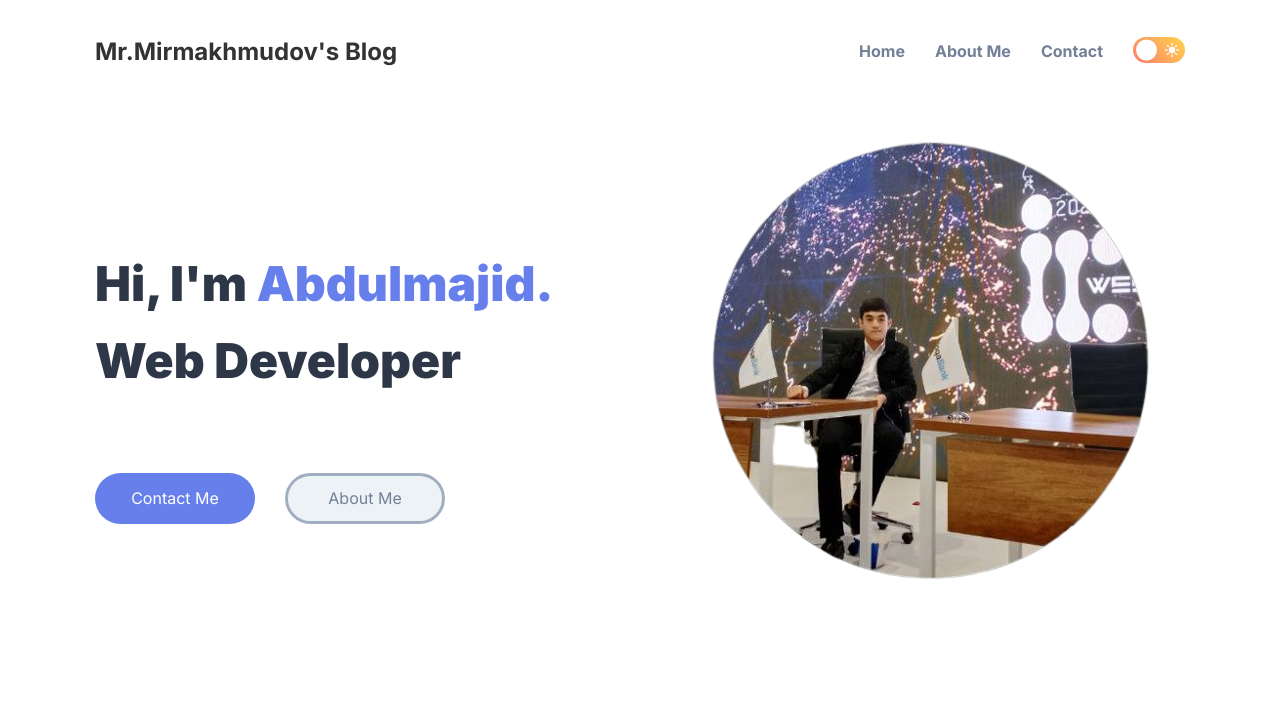
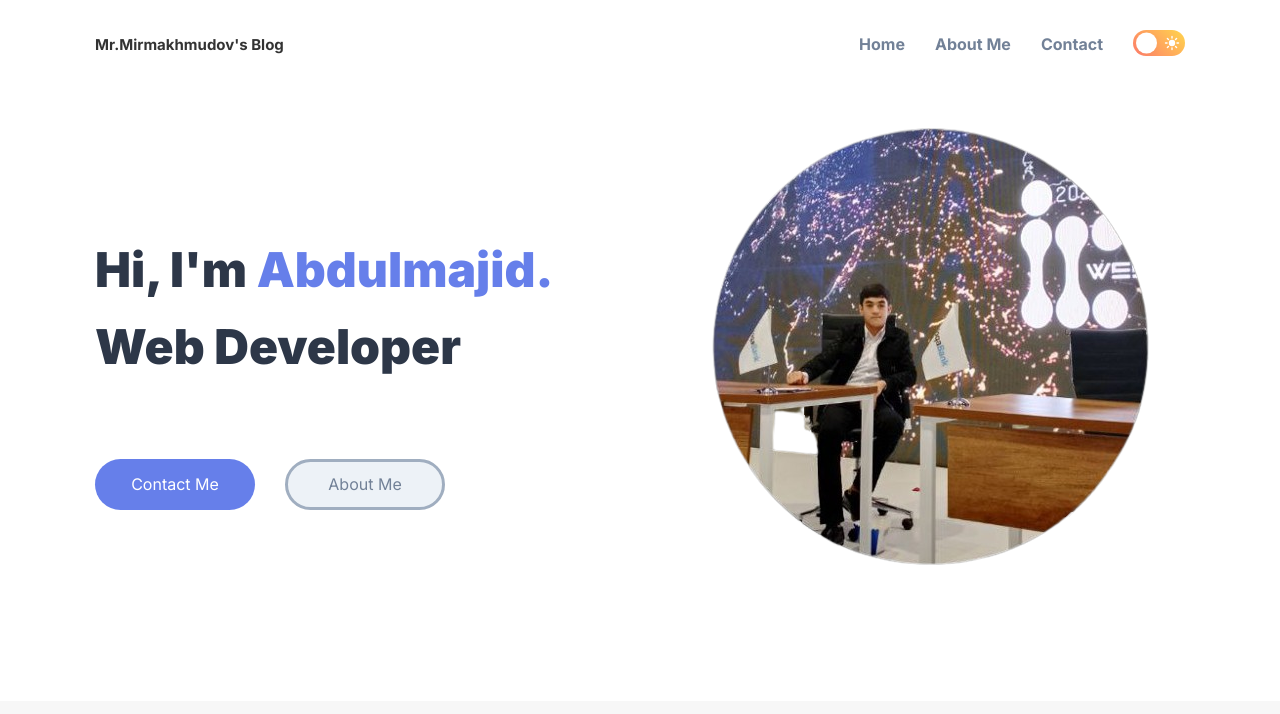
Before and after one commit to theMirmakhmudov/MrMirmakhmudovs-Blog, a Django app: page / in a window 1280 px wide. Shown: the top 714 px of the page. Run offline with Django 5.2, Linux system fonts and the light colour scheme; data that the repository does not hold is empty.

Commit message:
Commit hh

```diff
--- a/static/css/style.css
+++ b/static/css/style.css
@@ -512,6 +512,7 @@ footer .wrapper { text-align: center; }
     gap: 20px;
   }
 
+
   .blog-card-banner {
     display: block;
     overflow: hidden;
@@ -620,6 +621,9 @@ footer .wrapper { text-align: center; }
     flex-direction: column;
     align-items: start;
     gap: 0;
+  }
+  .navbar h1 {
+    font-size:15px;
   }
 
 
```
